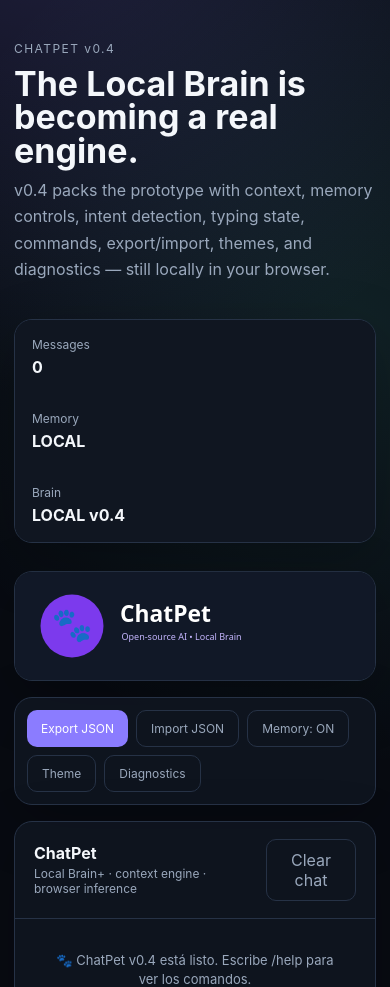
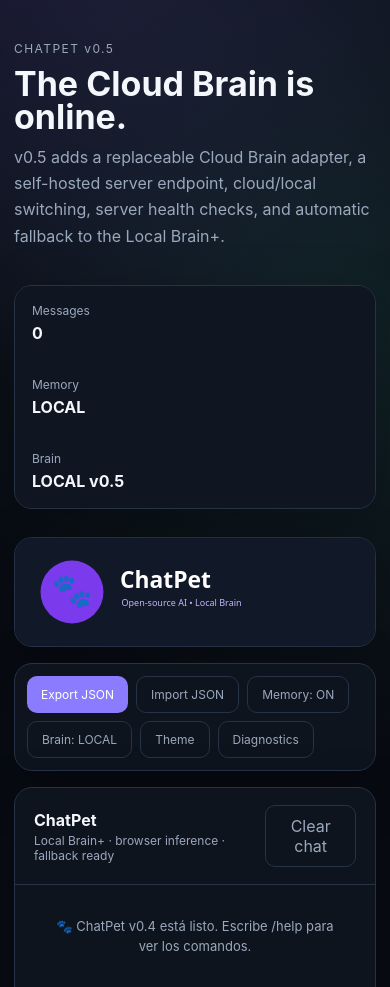
Before and after one commit to anyelo888ra-ux/chatpet, a plain HTML site: page index.html in a window 390 px wide. Shown: the part 113-1100 px from the top of the page. Drawn offline with Linux system fonts and the light colour scheme.

Commit message:
feat(v0.5): add Cloud Brain UI

```diff
--- a/index.html
+++ b/index.html
@@ -1,13 +1,13 @@
 <!doctype html>
 <html lang="en"><head><meta charset="utf-8"><meta name="viewport" content="width=device-width,initial-scale=1">
-<meta name="description" content="ChatPet v0.4 — open-source local AI experiment">
-<title>ChatPet v0.4</title><link rel="icon" type="image/svg+xml" href="assets/favicon.svg"><link rel="stylesheet" href="style.css?v=0.4.0"></head>
+<meta name="description" content="ChatPet v0.5 — open-source Local + Cloud AI experiment">
+<title>ChatPet v0.5</title><link rel="icon" type="image/svg+xml" href="assets/favicon.svg"><link rel="stylesheet" href="style.css?v=0.5.0"></head>
 <body><main class="app">
 <header class="topbar"><div class="brand"><div class="logo"><img src="assets/chatpet-icon.svg" alt="ChatPet"></div><div><h1>ChatPet</h1><p>Open-source AI experiment</p></div></div><div class="status"><span class="dot"></span><span id="brainStatus">LOCAL BRAIN+</span></div></header>
-<section class="hero"><div><span class="eyebrow">CHATPET v0.4</span><h2>The Local Brain is becoming a real engine.</h2><p>v0.4 packs the prototype with context, memory controls, intent detection, typing state, commands, export/import, themes, and diagnostics — still locally in your browser.</p></div><div class="card stats"><div><span>Messages</span><strong id="messageCount">0</strong></div><div><span>Memory</span><strong id="memoryState">LOCAL</strong></div><div><span>Brain</span><strong>LOCAL v0.4</strong></div></div></section>
+<section class="hero"><div><span class="eyebrow">CHATPET v0.5</span><h2>The Cloud Brain is online.</h2><p>v0.5 adds a replaceable Cloud Brain adapter, a self-hosted server endpoint, cloud/local switching, server health checks, and automatic fallback to the Local Brain+.</p></div><div class="card stats"><div><span>Messages</span><strong id="messageCount">0</strong></div><div><span>Memory</span><strong id="memoryState">LOCAL</strong></div><div><span>Brain</span><strong id="brainState">LOCAL v0.5</strong></div></div></section>
 <section class="banner card"><img src="assets/chatpet-banner.svg" alt="ChatPet open-source AI banner"></section>
-<section class="toolbar card"><button id="exportBtn" type="button">Export JSON</button><label class="import">Import JSON<input id="importInput" type="file" accept="application/json"></label><button id="memoryBtn" class="ghost" type="button">Memory: ON</button><button id="themeBtn" class="ghost" type="button">Theme</button><button id="diagnosticsBtn" class="ghost" type="button">Diagnostics</button></section>
-<section class="chat card"><div class="chat-header"><div><strong>ChatPet</strong><span id="chatSub">Local Brain+ · context engine · browser inference</span></div><button id="clearBtn" class="ghost" type="button">Clear chat</button></div><div id="typing" class="typing" hidden>🐾 ChatPet is thinking…</div><div id="messages" class="messages" aria-live="polite"></div><form id="chatForm" class="composer"><textarea id="input" rows="2" maxlength="4000" placeholder="Talk to ChatPet… Try /help or /status" aria-label="Message"></textarea><div class="composer-bottom"><span id="charCount">0 / 4000</span><span id="rateInfo">20 msgs/min</span><button type="submit">Send ↗</button></div></form></section>
-<section class="grid"><article class="card"><h3>🧠 Context Engine</h3><p>Tracks recent topics, detects simple intents, and can refer to relevant earlier messages.</p></article><article class="card"><h3>💾 Memory Center</h3><p>Toggle memory, clear it, or export/import the conversation as JSON. Everything stays local.</p></article><article class="card"><h3>🛠️ Developer Mode</h3><p>Use <code>/help</code>, <code>/status</code>, <code>/memory</code>, <code>/clear</code>, <code>/export</code>, and <code>/about</code>.</p></article></section>
-<footer>ChatPet v0.4 is experimental software. No external AI provider is required.</footer>
-</main><script src="brain/local.js?v=0.4.0" defer></script><script src="app.js?v=0.4.0" defer></script></body></html>
+<section class="toolbar card"><button id="exportBtn" type="button">Export JSON</button><label class="import">Import JSON<input id="importInput" type="file" accept="application/json"></label><button id="memoryBtn" class="ghost" type="button">Memory: ON</button><button id="brainBtn" class="ghost" type="button">Brain: LOCAL</button><button id="themeBtn" class="ghost" type="button">Theme</button><button id="diagnosticsBtn" class="ghost" type="button">Diagnostics</button></section>
+<section class="chat card"><div class="chat-header"><div><strong>ChatPet</strong><span id="chatSub">Local Brain+ · browser inference · fallback ready</span></div><button id="clearBtn" class="ghost" type="button">Clear chat</button></div><div id="typing" class="typing" hidden>🐾 ChatPet is thinking…</div><div id="messages" class="messages" aria-live="polite"></div><form id="chatForm" class="composer"><textarea id="input" rows="2" maxlength="4000" placeholder="Talk to ChatPet… Try /help or /status" aria-label="Message"></textarea><div class="composer-bottom"><span id="charCount">0 / 4000</span><span id="rateInfo">20 msgs/min</span><button type="submit">Send ↗</button></div></form></section>
+<section class="grid"><article class="card"><h3>🧠 Local Brain+</h3><p>Fast browser inference with intents, token similarity, recent context, and no external request.</p></article><article class="card"><h3>☁️ Cloud Brain</h3><p>Uses the v0.5 adapter and <code>/api/chat</code> endpoint when a Cloud Brain server is available.</p></article><article class="card"><h3>🛡️ Fallback</h3><p>If the cloud endpoint fails, ChatPet automatically answers with the Local Brain+ instead.</p></article></section>
+<footer>ChatPet v0.5 is experimental software. Cloud mode requires a separately hosted ChatPet Cloud Brain server.</footer>
+</main><script src="brain/local.js?v=0.5.0" defer></script><script src="brain/cloud.js?v=0.5.0" defer></script><script src="app.js?v=0.5.0" defer></script></body></html>
```
